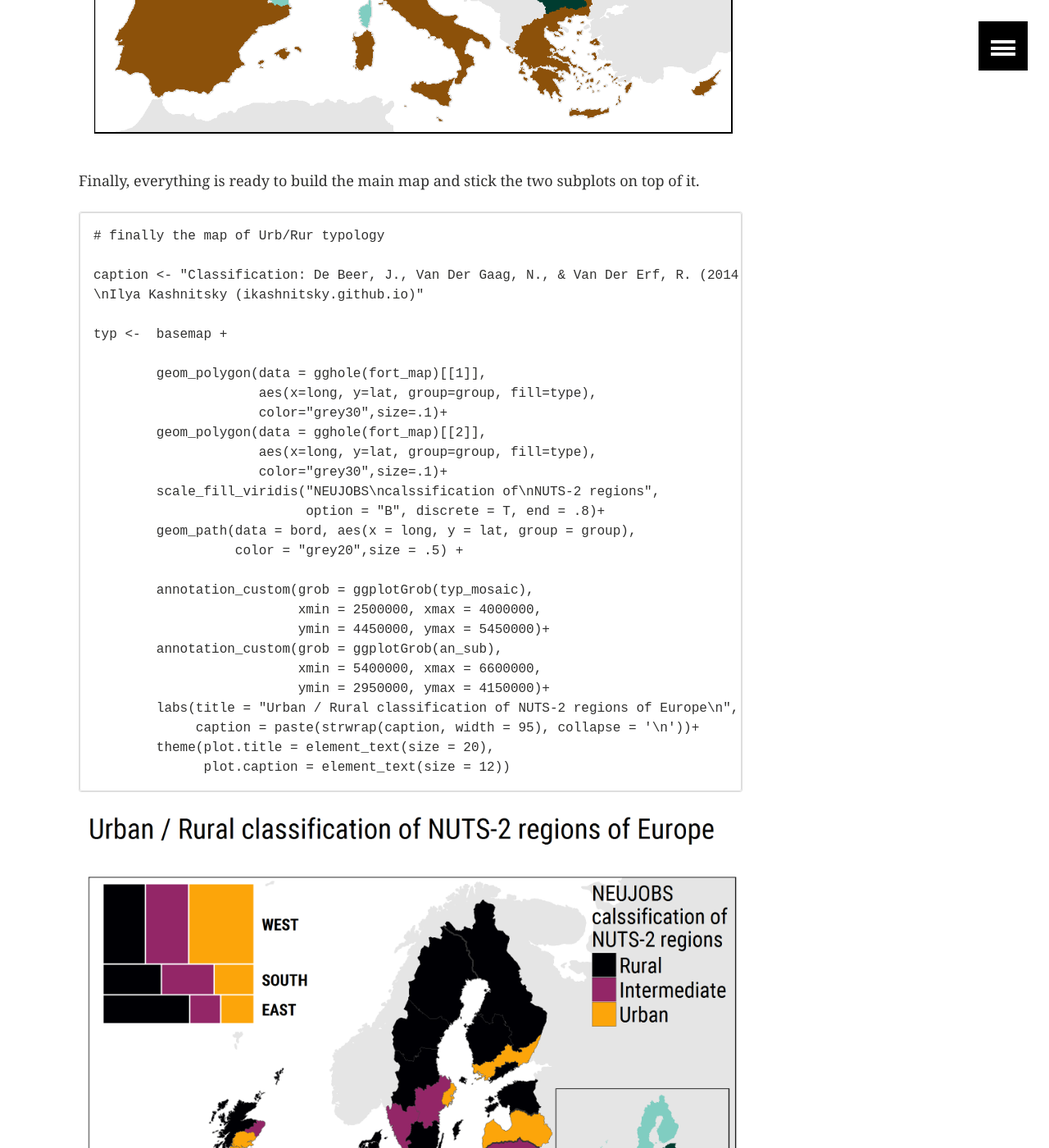
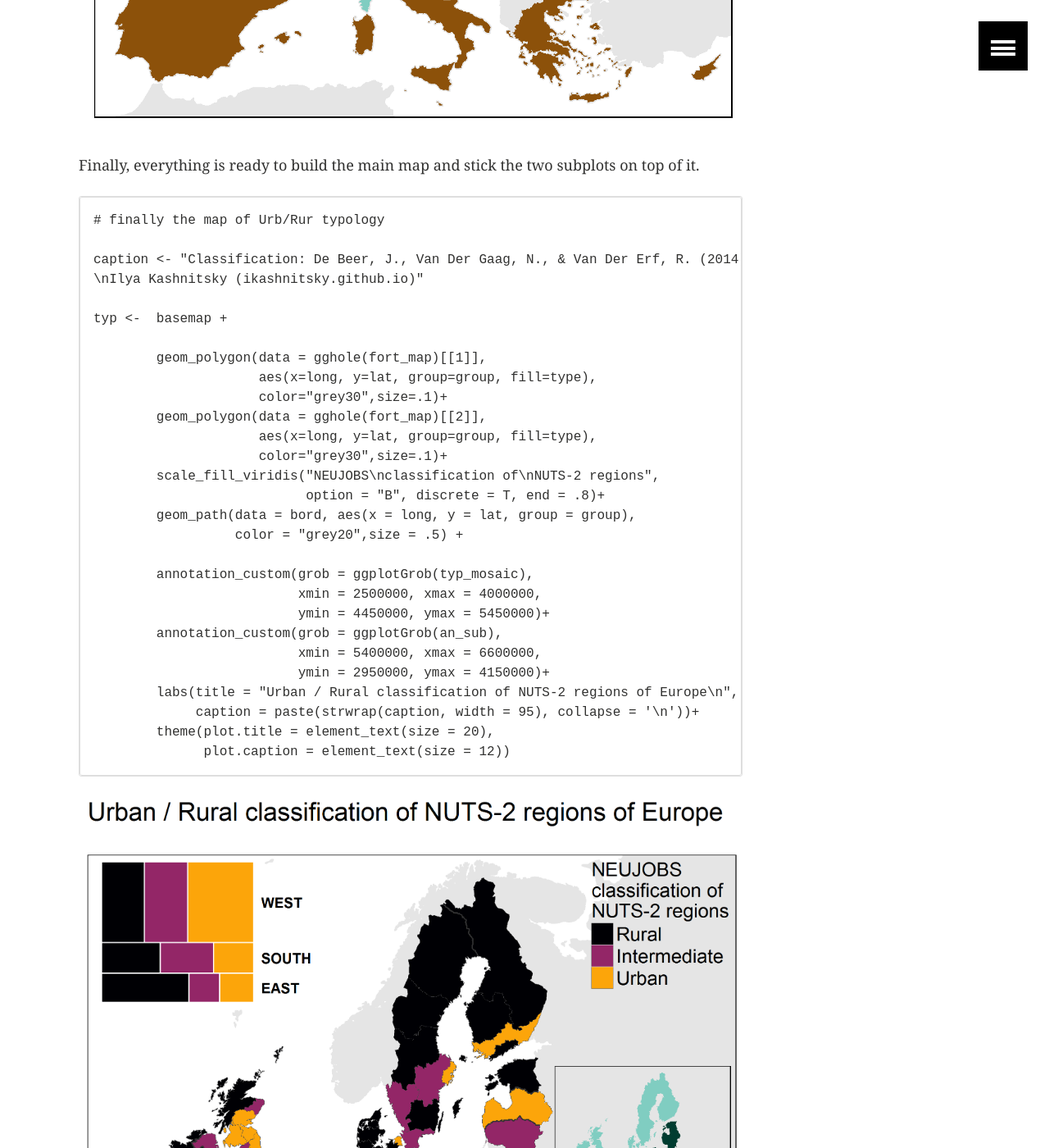
Before and after one commit to ikashnitsky/old-ikashnitsky-github-io, a Jekyll site: the page built from _posts/2017-05-25-subplots-in-maps.md, in a window 1280 px wide and 1400 px high, scrolled down 6969 px. Shown: the whole window at 82% size. Built offline with Jekyll 4.4.1, drawn with Linux system fonts in a browser that asks for light colours; comment, search, counter and statistics services are not loaded.

Commit message:
fix the typo in the map

```diff
--- a/_posts/2017-05-25-subplots-in-maps.md
+++ b/_posts/2017-05-25-subplots-in-maps.md
@@ -161,7 +161,7 @@ typ <-  basemap +
         geom_polygon(data = gghole(fort_map)[[2]],
                      aes(x=long, y=lat, group=group, fill=type),
                      color="grey30",size=.1)+
-        scale_fill_viridis("NEUJOBS\ncalssification of\nNUTS-2 regions",
+        scale_fill_viridis("NEUJOBS\nclassification of\nNUTS-2 regions",
                            option = "B", discrete = T, end = .8)+
         geom_path(data = bord, aes(x = long, y = lat, group = group),
                   color = "grey20",size = .5) +
```
Also changed, not shown: images/170525/map.png, 1 other file.
